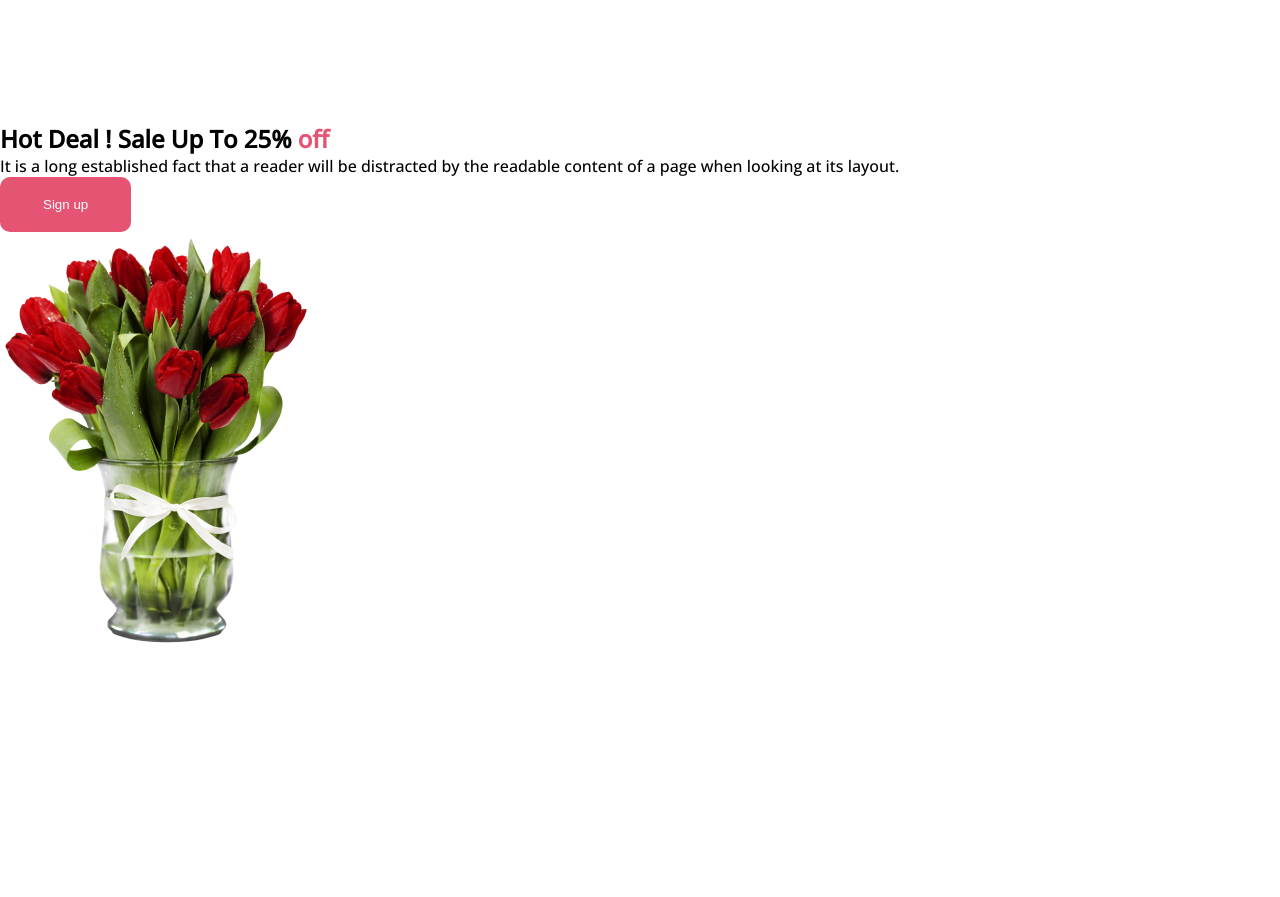
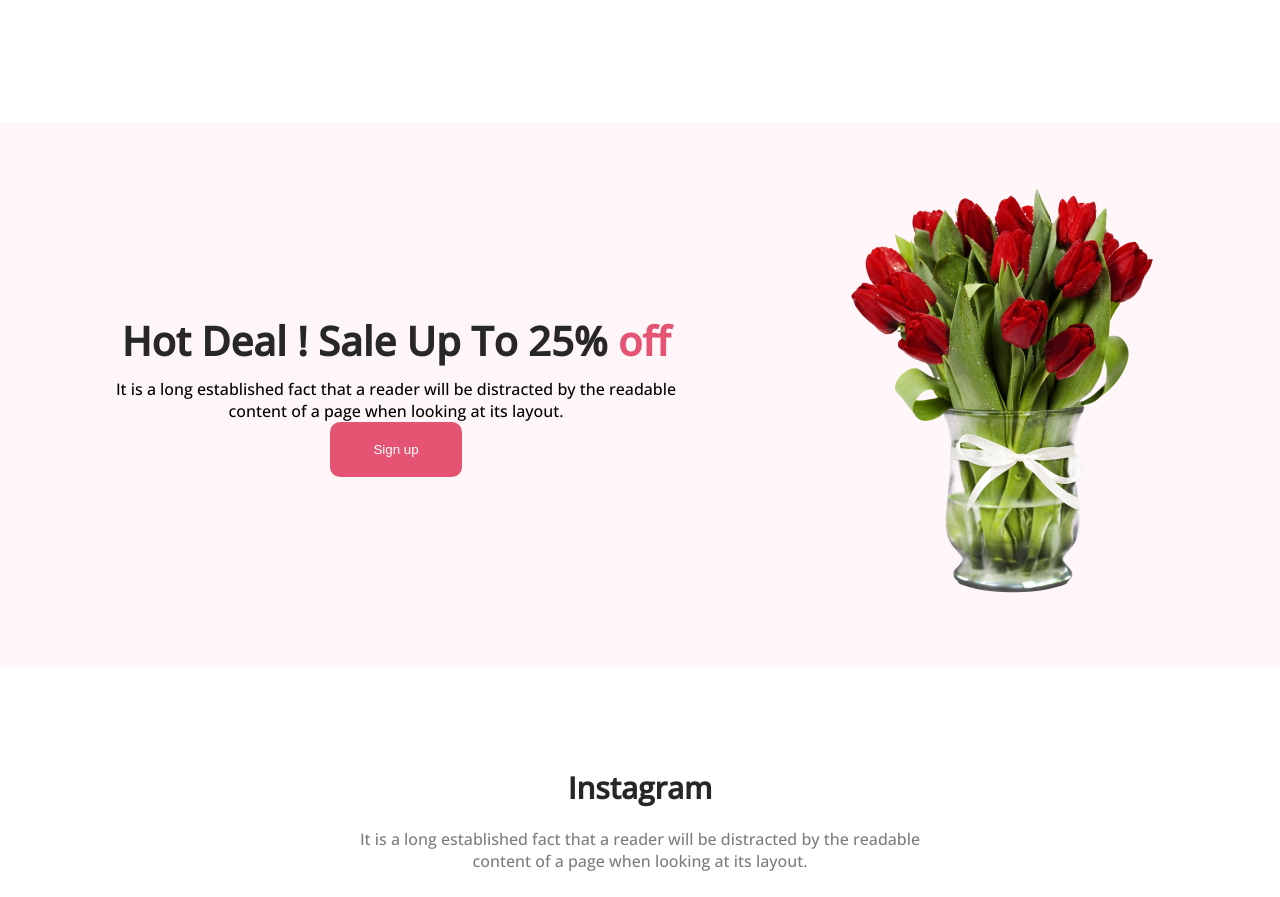
Before and after one commit to AmitHasan01/flower-shop-assignment, a plain HTML site: page index.html in a window 1280 px wide. Shown: the part 1695-2592 px from the top of the page. Before the commit the page ends 2352 px from the top, so only its background shows below. Drawn offline with nearby package versions, Linux system fonts and the light colour scheme.

Commit message:
added my new codding

```diff
--- a/index.html
+++ b/index.html
@@ -14,8 +14,8 @@
     <header>
         <div class="main-header">
             <div class="main-header-section">
-                <h1 class="m-header-titale">Let's make beautiful flowers a part of your life.</h1>
-                <p class="m-header-deriscription">It is a long established fact that a reader will be distracted by the readable content of a page when looking at its layout. The point of using Lorem Ipsum is that it has a more-or-less normal distribution of letters.</p>
+                <h1 class="m-header-titale">Let's make <br> beautiful flowers a <br> part of your life.</h1>
+                <p class="m-header-deriscription">It is a long established fact that a reader will be distracted by the readable <br> content of a page when looking at its layout. The point of using Lorem Ipsum <br> is that it has a more-or-less normal distribution of letters.</p>
                 <button class="btn-multy">Shop Now</button>
             </div>
             <div class="main-header-img">
@@ -25,7 +25,7 @@
     </header>
     <main>
         <div class="first-title">
-            <h2 class="muilty-title">Our Featured Flowers</h2>
+            <h2 class="multy-title">Our Featured Flowers</h2>
             <p class="title-drescription">It is a long established fact that a reader will be distracted by the readable <br> content of a page when looking at its layout.</p>
         </div>
         <div class="bonas-img">
@@ -60,12 +60,17 @@
         <div class="discount">
             <div class="discount-dtails">
                 <h2 class="discount-heading">Hot Deal ! Sale Up To 25% <span style="color: #E55473;">off</span></h2>
-                <p class="discount-distribut">It is a long established fact that a reader will be distracted by the readable content of a page when looking at its layout.</p>
+                <p class="discount-distribut">It is a long established fact that a reader will be distracted by the readable <br> content of a page when looking at its layout.</p>
                 <button class="btn-multy">Sign up</button>
             </div>
             <div>
-                <img src="Flower Asset/pngwing 8.png" alt="">
+                <img src="Flower Asset/pngwing 8.png" class="dis-img" alt="">
             </div>
+
+        </div>
+        <div class="insta">
+            <h2 class="multy-title">Instagram</h2>
+            <p class="title-drescription">It is a long established fact that a reader will be distracted by the readable <br> content of a page when looking at its layout.</p>
 
         </div>
 
--- a/style.css/blog.css
+++ b/style.css/blog.css
@@ -15,11 +15,13 @@
 .m-header-titale{
 color: #272727;
 font-size: 50px;
-font-weight: 800;
+font-weight: 900;
+padding-bottom: 25px;
 }
 .m-header-deriscription{
     color: rgba(39, 39, 39, 0.60);
     font-family: 'Times New Roman', Times, serif;
+    padding-bottom: 25px;
 }
 .main-header-img{
     width: 400px;
@@ -42,16 +44,18 @@ body{
 .first-title{
     text-align: center;
 }
-.muilty-title{
+.multy-title{
     font-size: 30px;
     font-weight: 800;
     color: #272727;
     margin-top: 100px ;
+    text-align: center;
 }
 .title-drescription{
     color: #27272799;
     margin-top: 20px;
     margin-bottom: 25px;
+    text-align: center;
 }
 /* bonus items */
 .bonas-img{
@@ -106,3 +110,23 @@ border-radius: 300px 300px 0 0;
     font-weight: 600;
     line-height: 35px;
 }
+.discount{
+    display: flex;
+    background-color: #E554730D;
+    justify-content: center;
+    align-items: center;
+    text-align:center ;
+}
+.dis-img{
+    padding: 60px 0  60px 170px;
+    width: 318px;
+    height: 420px;
+
+
+}
+.discount-heading{
+    color: #272727;
+    font-size: 40px;
+    font-weight: 800;
+    padding-bottom: 10px;
+}
```
